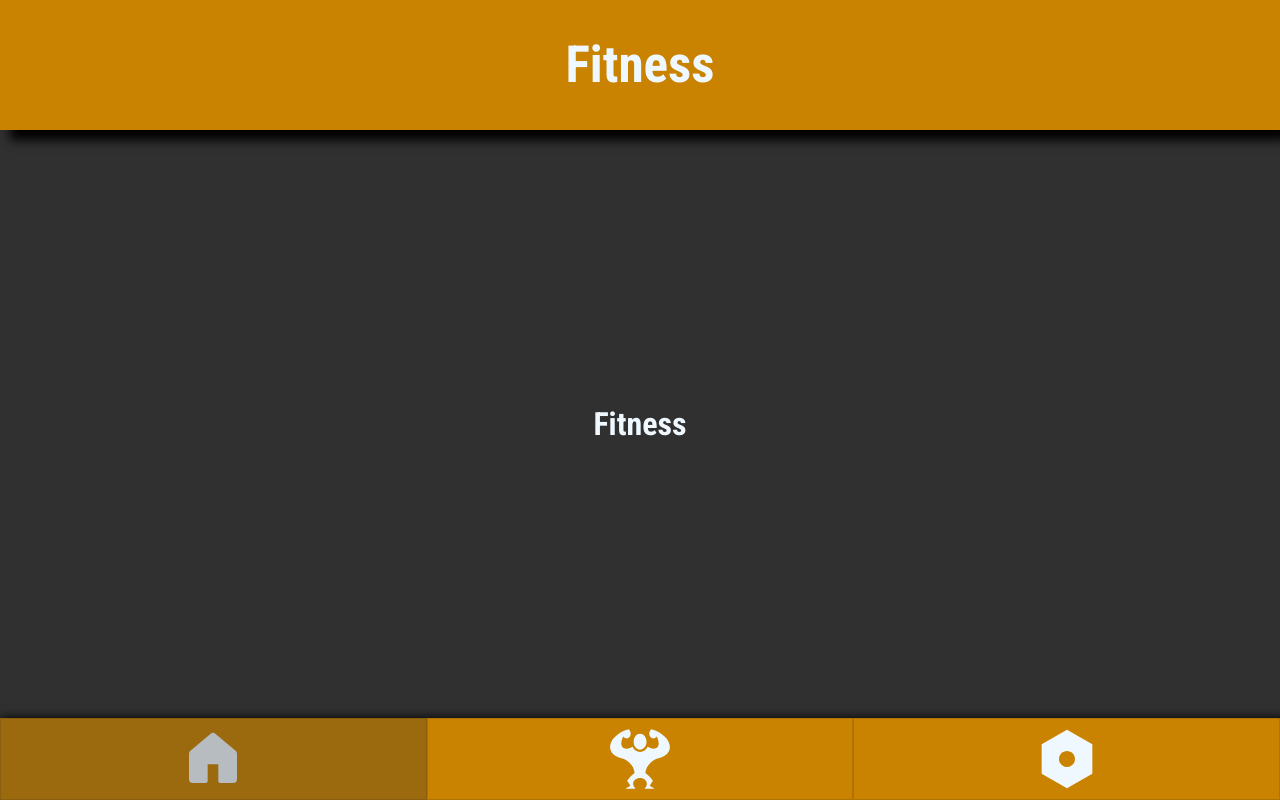
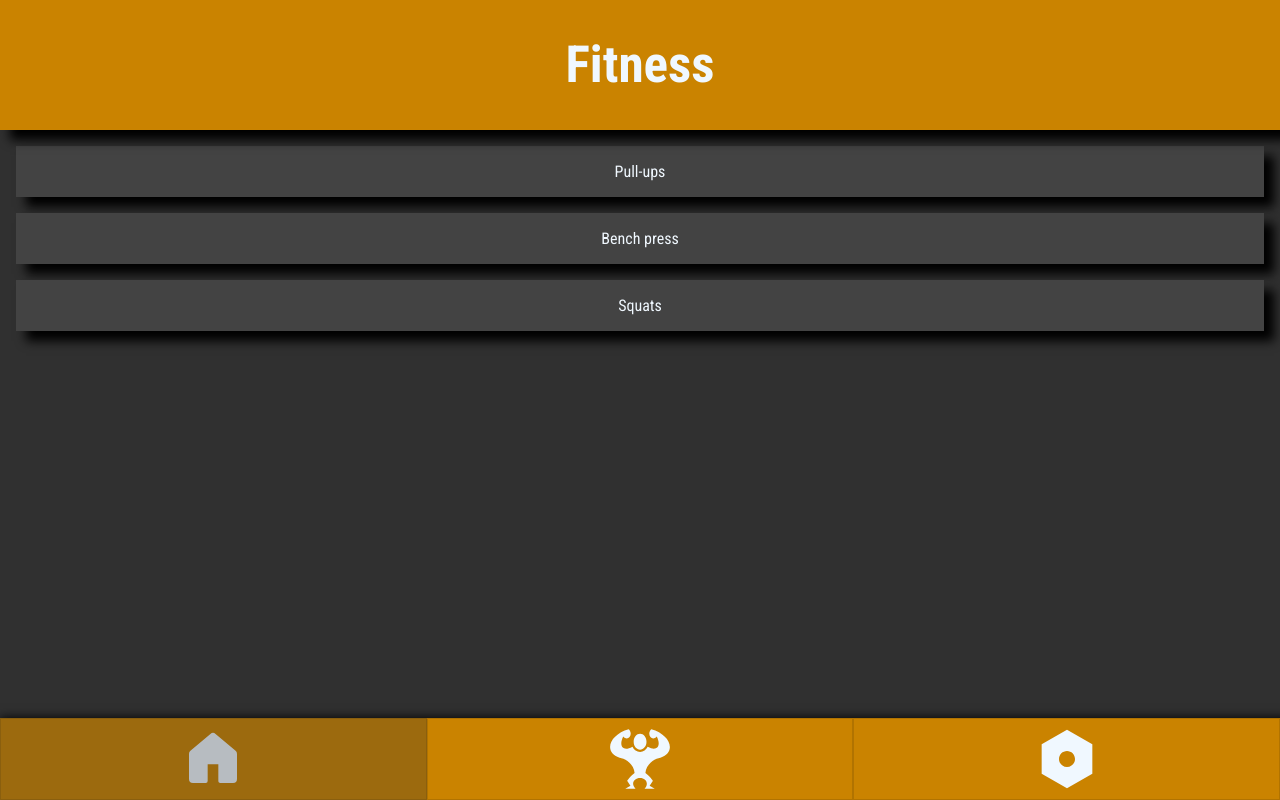
Before and after one commit to LLeski00/fitness-app, a React (Create React App) app: page / in a window 1280 px wide. Built offline with nearby package versions, Linux system fonts and the light colour scheme; data requests are answered from the project's data file.

Commit message:
Exercises json, Component switches

```diff
--- /dev/null
+++ b/data/db.json
@@ -0,0 +1,16 @@
+{
+    "exercises": [
+        {
+            "name": "Pull-ups",
+            "id": "0"
+        },
+        {
+            "name": "Bench press",
+            "id": "1"
+        },
+        {
+            "name": "Squats",
+            "id": "2"
+        }
+    ]
+}
--- a/src/App.js
+++ b/src/App.js
@@ -3,16 +3,20 @@ import Home from "./Home";
 import Navbar from "./Navbar";
 import BottomBar from "./BottomBar";
 import { useState } from "react";
+import Train from "./Train";
+import Settings from "./Settings";
 
 function App() {
-    const [route, setRoute] = useState("Home");
+    const [route, setRoute] = useState("home-component");
 
     return (
         <div className="App">
             <div className="app-content">
                 <Navbar />
 
-                {route === "Home" && <Home />}
+                {route === "home-component" && <Home />}
+                {route === "train-component" && <Train />}
+                {route === "settings-component" && <Settings />}
 
                 <BottomBar route={route} setRoute={setRoute} />
             </div>
--- a/src/BottomBar.js
+++ b/src/BottomBar.js
@@ -5,46 +5,54 @@ import "./style/BottomBar.css";
 import { useEffect } from "react";
 
 const BottomBar = ({ route, setRoute }) => {
-    const homeIcon = "home-icon";
-    const trainIcon = "train-icon";
-    const settingsIcon = "settings-icon";
+    const homeIcon = "home-component";
+    const trainIcon = "train-component";
+    const settingsIcon = "settings-component";
 
     useEffect(() => {
         routeSwitch();
-    }, []);
+    }, [route]);
+
+    const unclickSelection = () => {
+        let selections = document.getElementsByClassName("bottom-bar-icon");
+        for (let i = 0; i < selections.length; i++)
+            selections[i].style.opacity = "100%";
+    };
 
     const routeSwitch = () => {
-        let icon;
+        unclickSelection();
+        let icon = document.getElementById(route);
 
-        switch (route) {
-            case "Home":
-                icon = document.getElementById(homeIcon);
-                icon.style.opacity = "70%";
-                break;
-            case "Train":
-                icon = document.getElementById(trainIcon);
-                icon.style.opacity = "70%";
-                break;
-            case "Settings":
-                icon = document.getElementById(settingsIcon);
-                icon.style.opacity = "70%";
-                break;
-            default:
-                alert("The route doesn't exist! Route: ", route);
-                break;
+        if (!icon) {
+            alert("The route doesn't exist! Route: ", route);
+            return;
         }
+
+        icon.style.opacity = "70%";
     };
 
     return (
         <div className="bottom-bar">
             <div className="bottom-bar-content">
-                <div id={homeIcon} className="bottom-bar-icon">
+                <div
+                    id={homeIcon}
+                    onClick={() => setRoute(homeIcon)}
+                    className="bottom-bar-icon"
+                >
                     <GoHomeFill />
                 </div>
-                <div id={trainIcon} className="bottom-bar-icon">
+                <div
+                    id={trainIcon}
+                    onClick={() => setRoute(trainIcon)}
+                    className="bottom-bar-icon"
+                >
                     <GiMuscleUp />
                 </div>
-                <div id={settingsIcon} className="bottom-bar-icon">
+                <div
+                    id={settingsIcon}
+                    onClick={() => setRoute(settingsIcon)}
+                    className="bottom-bar-icon"
+                >
                     <RiSettingsFill />
                 </div>
             </div>
--- a/src/Home.js
+++ b/src/Home.js
@@ -1,8 +1,33 @@
+import "./style/Home.css";
+import { useEffect, useState } from "react";
+
 const Home = () => {
+    const [exercises, setExercises] = useState(null);
+
+    useEffect(() => {
+        fetch("http://localhost:3001/exercises", {
+            headers: {
+                "Content-Type": "application/json",
+                Accept: "application/json",
+            },
+        })
+            .then(function (response) {
+                return response.json();
+            })
+            .then(function (myJson) {
+                setExercises(myJson);
+            });
+    }, []);
+
     return (
         <div className="home">
             <div className="home-content">
-                <h1>Fitness</h1>
+                {exercises &&
+                    exercises.map((exercise) => (
+                        <div key={exercise.id} className="exercise">
+                            <p>{exercise.name}</p>
+                        </div>
+                    ))}{" "}
             </div>
         </div>
     );
--- /dev/null
+++ b/src/Settings.js
@@ -0,0 +1,13 @@
+import "./style/Settings.css";
+
+const Settings = () => {
+    return (
+        <div className="settings">
+            <div className="settings-content">
+                <h1>Settings</h1>
+            </div>
+        </div>
+    );
+};
+
+export default Settings;
--- /dev/null
+++ b/src/Train.js
@@ -0,0 +1,13 @@
+import "./style/Train.css";
+
+const Train = () => {
+    return (
+        <div className="train">
+            <div className="train-content">
+                <h1>Train</h1>
+            </div>
+        </div>
+    );
+};
+
+export default Train;
--- a/src/index.js
+++ b/src/index.js
@@ -5,11 +5,7 @@ import App from "./App";
 import reportWebVitals from "./reportWebVitals";
 
 const root = ReactDOM.createRoot(document.getElementById("root"));
-root.render(
-    <React.StrictMode>
-        <App />
-    </React.StrictMode>
-);
+root.render(<App />);
 
 // If you want to start measuring performance in your app, pass a function
 // to log results (for example: reportWebVitals(console.log))
--- a/src/style/Home.css
+++ b/src/style/Home.css
@@ -3,3 +3,15 @@
     width: 100%;
     height: 100%;
 }
+
+.home-content {
+    overflow: auto;
+}
+
+.exercise {
+    overflow: hidden;
+    background-color: rgb(67, 67, 67);
+    margin: 2vh;
+    box-shadow: 10px 10px 10px black;
+    font-size: 2vh;
+}
--- a/src/style/Navbar.css
+++ b/src/style/Navbar.css
@@ -1,4 +1,6 @@
 .navbar {
+    position: sticky;
+    width: 100%;
     top: 0;
 }
 
--- /dev/null
+++ b/src/style/Settings.css
@@ -0,0 +1,9 @@
+.settings,
+.settings-content {
+    width: 100%;
+    height: 100%;
+}
+
+.settings-content {
+    overflow: auto;
+}
--- /dev/null
+++ b/src/style/Train.css
@@ -0,0 +1,9 @@
+.train,
+.train-content {
+    width: 100%;
+    height: 100%;
+}
+
+.train-content {
+    overflow: auto;
+}
```
